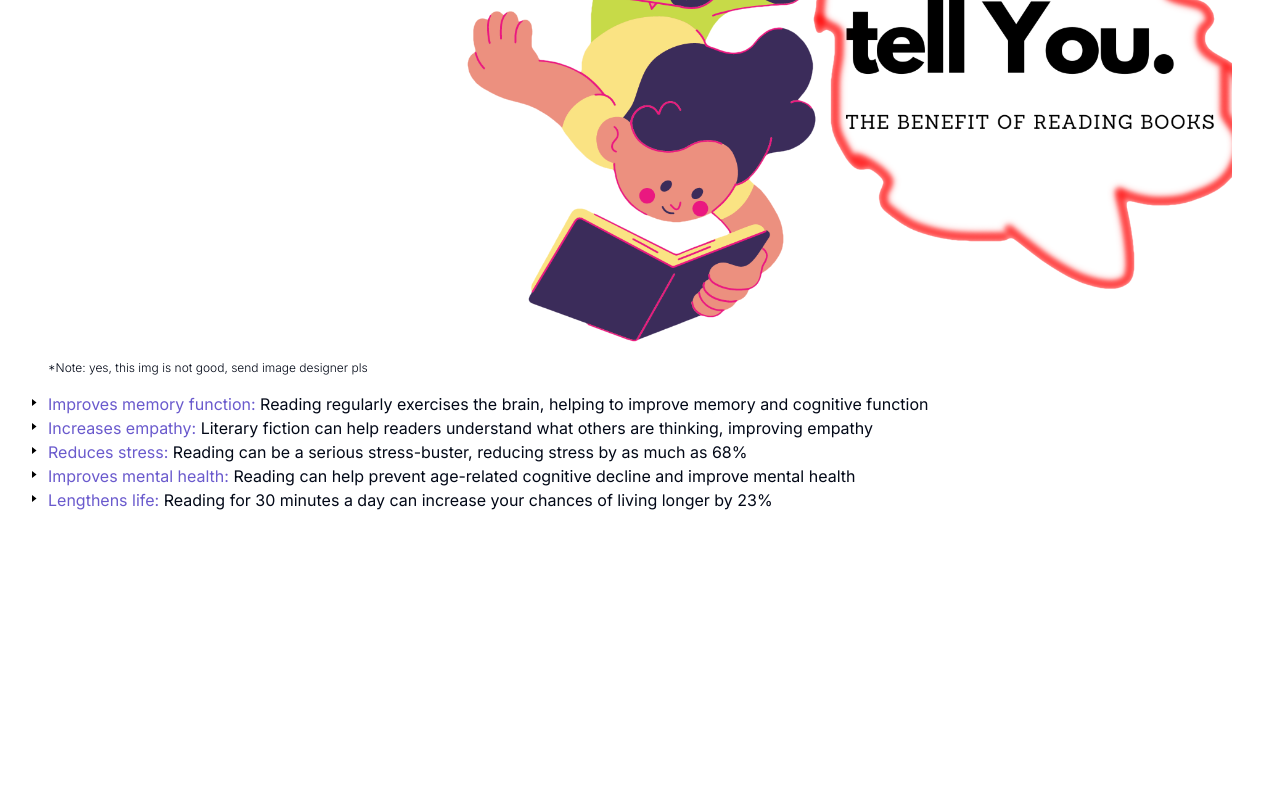
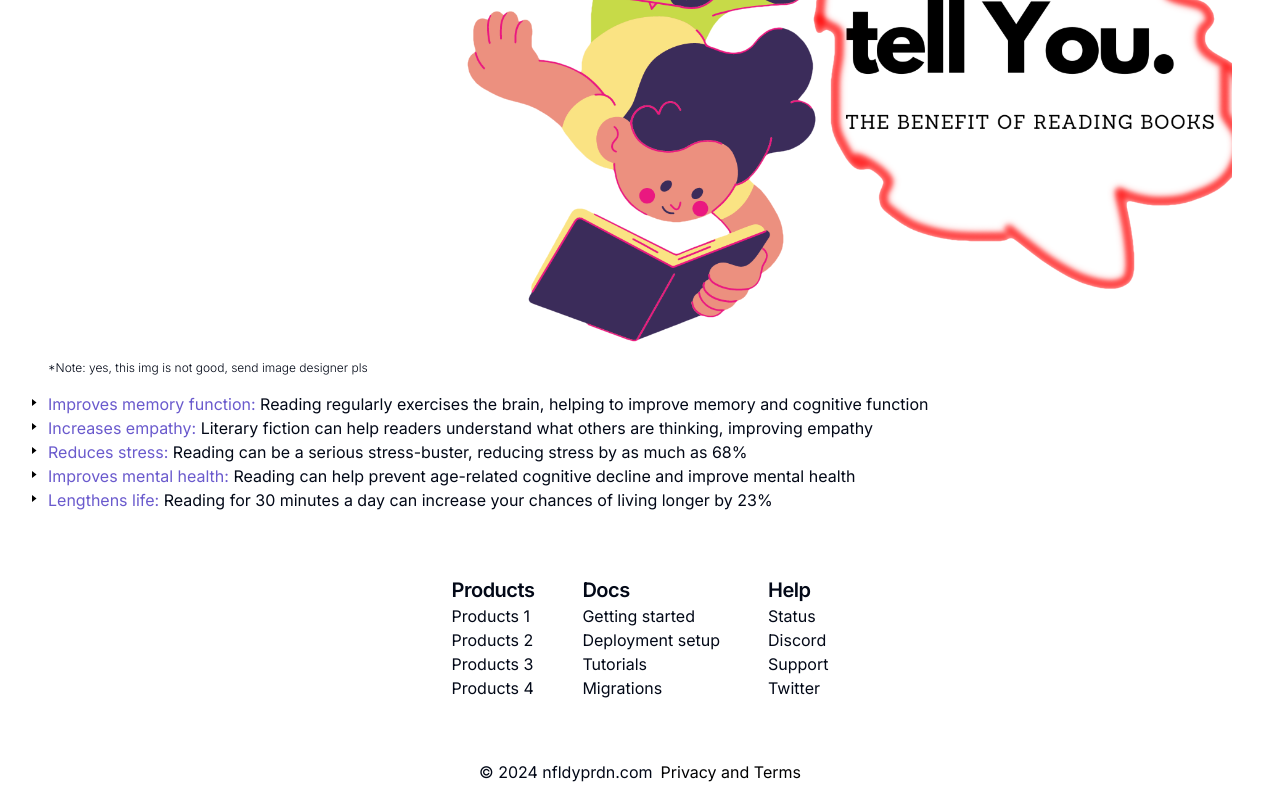
Before and after one commit to askpradana/project-books, a Next.js app: page / in a window 1280 px wide. Shown: the part 1162-1962 px from the top of the page. Before the commit the page ends 1722 px from the top, so only its background shows below. Built offline with nearby package versions, Linux system fonts and the light colour scheme.

Commit message:
feat: add footer and hover card plus h4 styling in globals.css

```diff
--- /dev/null
+++ b/app/components/footer.tsx
@@ -0,0 +1,50 @@
+import {
+	HoverCard,
+	HoverCardContent,
+	HoverCardTrigger,
+} from "@/components/ui/hover-card";
+
+export default function Footer() {
+	return (
+		<div className="w-screen h-[240px] flex flex-col justify-between items-center py-4">
+			<div className="flex flex-row gap-12 items-center">
+				<div className="flex flex-row gap-12">
+					<div>
+						<h4>Products</h4>
+						<p>Products 1</p>
+						<p>Products 2</p>
+						<p>Products 3</p>
+						<p>Products 4</p>
+					</div>
+					<div>
+						<h4>Docs</h4>
+						<p>Getting started</p>
+						<p>Deployment setup</p>
+						<p>Tutorials</p>
+						<p>Migrations</p>
+					</div>
+					<div>
+						<h4>Help</h4>
+						<p>Status</p>
+						<p>Discord</p>
+						<p>Support</p>
+						<p>Twitter</p>
+					</div>
+				</div>
+			</div>
+
+			<div className="flex flex-row gap-2">
+				<HoverCard>
+					<p>&copy; 2024 nfldyprdn.com</p>
+					<HoverCardTrigger className="no-underline cursor-pointer text-black">
+						Privacy and Terms
+					</HoverCardTrigger>
+					<HoverCardContent>
+						Lol, Like I would add something complex like privacy and terms
+						immediately
+					</HoverCardContent>
+				</HoverCard>
+			</div>
+		</div>
+	);
+}
--- a/app/globals.css
+++ b/app/globals.css
@@ -90,6 +90,14 @@ h3 {
 	font-weight: bold;
 }
 
+h4 {
+	scroll-margin: 5rem;
+	font-size: 1.25rem;
+	line-height: 1.75rem;
+	font-weight: 600;
+	letter-spacing: -0.025em;
+}
+
 /* Paragraph Tags */
 p {
 	font-size: 1em;
@@ -106,6 +114,6 @@ a:hover {
 	text-decoration: underline;
 }
 
-li{
-  list-style: url('../public/list-style.svg');
+li {
+	list-style: url("../public/list-style.svg");
 }
--- a/app/page.tsx
+++ b/app/page.tsx
@@ -1,5 +1,6 @@
 import Bantuan from "./bantuan";
 import Fact from "./components/fact";
+import Footer from "./components/footer";
 import Header from "./components/header";
 import ReadingBenefit from "./components/readingbenefit";
 
@@ -10,6 +11,7 @@ export default function Home() {
 			{/* <Bantuan /> */}
 			<Fact />
 			<ReadingBenefit />
+			<Footer />
 		</main>
 	);
 }
--- /dev/null
+++ b/components/ui/hover-card.tsx
@@ -0,0 +1,29 @@
+"use client"
+
+import * as React from "react"
+import * as HoverCardPrimitive from "@radix-ui/react-hover-card"
+
+import { cn } from "@/lib/utils"
+
+const HoverCard = HoverCardPrimitive.Root
+
+const HoverCardTrigger = HoverCardPrimitive.Trigger
+
+const HoverCardContent = React.forwardRef<
+  React.ElementRef<typeof HoverCardPrimitive.Content>,
+  React.ComponentPropsWithoutRef<typeof HoverCardPrimitive.Content>
+>(({ className, align = "center", sideOffset = 4, ...props }, ref) => (
+  <HoverCardPrimitive.Content
+    ref={ref}
+    align={align}
+    sideOffset={sideOffset}
+    className={cn(
+      "z-50 w-64 rounded-md border bg-popover p-4 text-popover-foreground shadow-md outline-none data-[state=open]:animate-in data-[state=closed]:animate-out data-[state=closed]:fade-out-0 data-[state=open]:fade-in-0 data-[state=closed]:zoom-out-95 data-[state=open]:zoom-in-95 data-[side=bottom]:slide-in-from-top-2 data-[side=left]:slide-in-from-right-2 data-[side=right]:slide-in-from-left-2 data-[side=top]:slide-in-from-bottom-2",
+      className
+    )}
+    {...props}
+  />
+))
+HoverCardContent.displayName = HoverCardPrimitive.Content.displayName
+
+export { HoverCard, HoverCardTrigger, HoverCardContent }
--- a/package.json
+++ b/package.json
@@ -10,6 +10,7 @@
   },
   "dependencies": {
     "@prisma/client": "^5.10.2",
+    "@radix-ui/react-hover-card": "^1.0.7",
     "@radix-ui/react-icons": "^1.3.0",
     "@radix-ui/react-slot": "^1.0.2",
     "class-variance-authority": "^0.7.0",
```
Also changed, not shown: 1 other file (tests, documents, lock files or other folders). Lines whose indentation alone changed are shown as unchanged.
